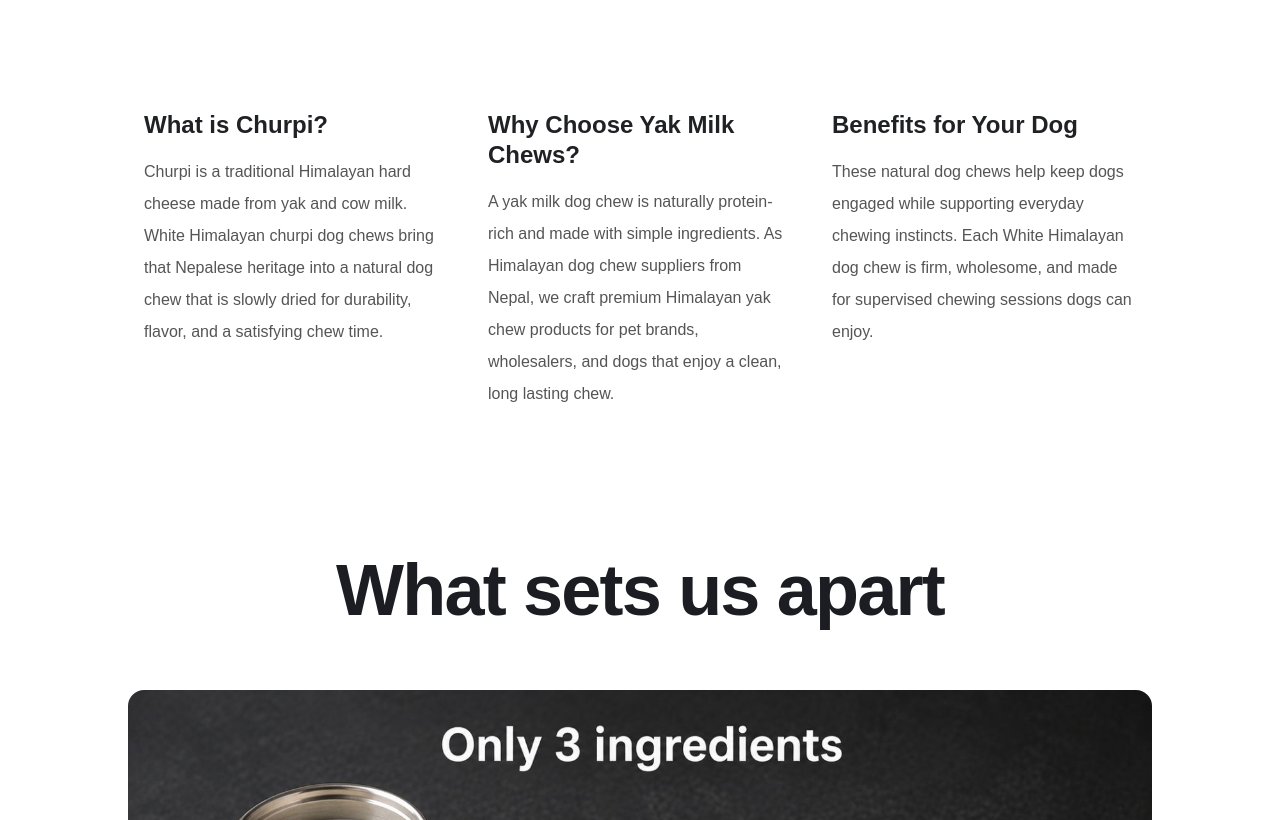
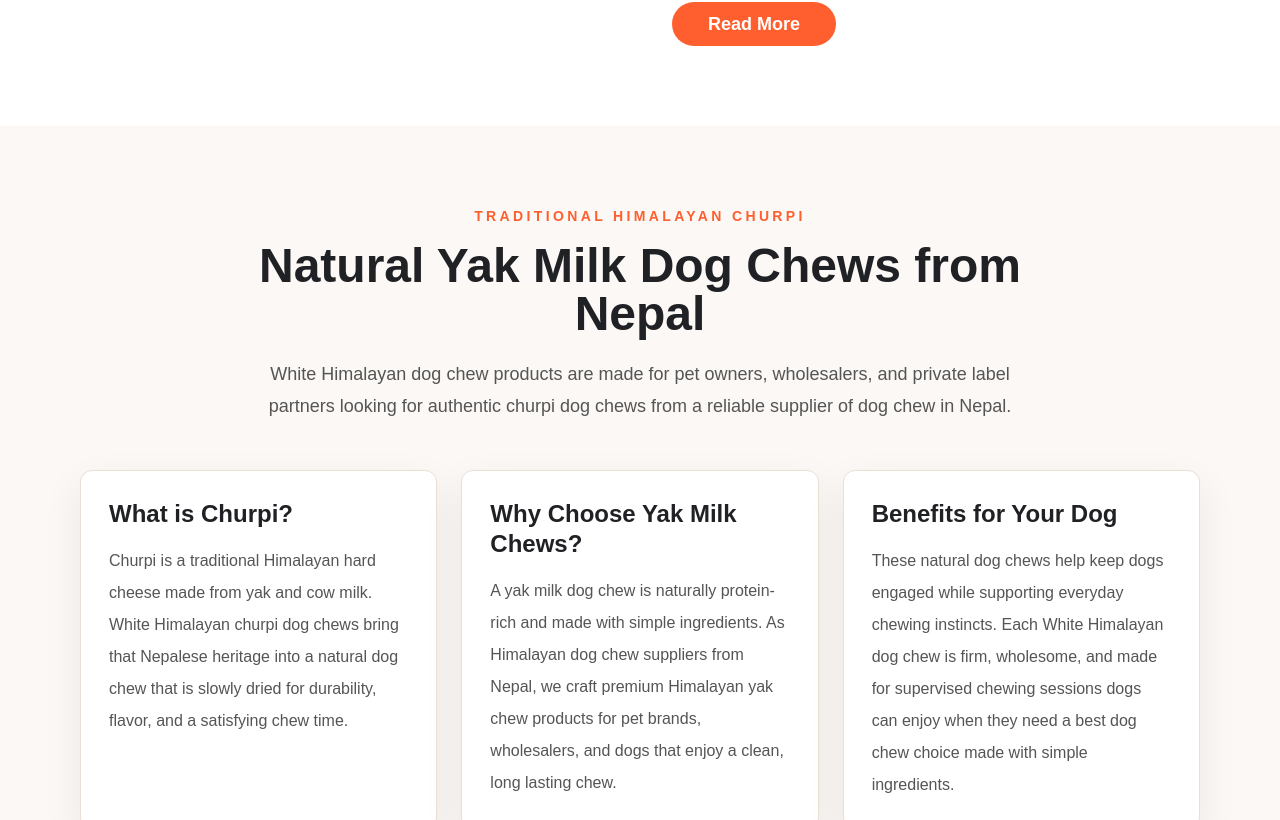
Before and after one commit to niraz20212/whitehimalyandogchew, a Next.js app: page / in a window 1280 px wide. Shown: the part 1480-2300 px from the top of the page. Built offline with nearby package versions, Linux system fonts and the light colour scheme.

Commit message:
new design`

```diff
--- a/app/about/page.tsx
+++ b/app/about/page.tsx
@@ -4,7 +4,7 @@
 export const metadata: Metadata = {
   title: "About White Himalayan Churpi",
   description:
-    "Learn how White Himalayan Dog Chew makes natural churpi and yak milk dog chews in Nepal with traditional methods.",
+    "Learn why White Himalayan Dog Chew is a trusted chew supplier in Nepal for natural churpi and yak milk dog chews.",
 };
 
 const stats = [
@@ -32,11 +32,11 @@
               </p>
 
               <p className="text-2xl leading-9">
-                With our own production centers and modern processing facility in Jhapa, Nepal, we proudly bring authentic, manufacturer-direct Himalayan dog chews to the global market. Every step of production is carefully controlled from sourcing fresh, high-quality yak and cow milk from local dairy communities to shaping each chew using time-honored techniques combined with strict hygiene standards.
+                With our own production centers and modern processing facility in Jhapa, Nepal, we proudly bring authentic, manufacturer-direct Himalayan dog chews to the global market. Every step of production is carefully controlled from sourcing fresh, high-quality yak and cow milk from local dairy communities to shaping each chew using time-honored techniques combined with strict hygiene standards, helping us serve as a best chew supplier in Nepal for quality-focused buyers.
               </p>
 
               <p className="text-2xl leading-9">
-                Each chew represents the rich culture of the Himalayas, the dedication of local farmers and dairy communities, and our commitment to sustainable craftsmanship. As Himalayan dog chew suppliers from Nepal, we continue to share Nepal's finest natural dog chew with pet owners, wholesalers, and private label partners worldwide.
+                Each chew represents the rich culture of the Himalayas, the dedication of local farmers and dairy communities, and our commitment to sustainable craftsmanship. As Himalayan dog chew suppliers from Nepal, we continue to share Nepal's finest natural dog chew with pet owners, wholesalers, and private label partners worldwide as one of the top suppliers of dog chew.
               </p>
 
             </div>
--- a/app/layout.tsx
+++ b/app/layout.tsx
@@ -14,7 +14,7 @@
     template: `%s | ${site.name}`,
   },
   description:
-    "Shop White Himalayan dog chew products from Nepal: premium Himalayan yak chew and churpi dog chews for natural, long lasting chewing.",
+    "Shop White Himalayan dog chew from Nepal: churpi, premium Himalayan yak chew, and natural long lasting dog chews from a trusted supplier.",
 
   keywords: [
     "White Himalayan",
@@ -26,6 +26,11 @@
     "himalayan yak chew",
     "Himalayan dog chew suppliers from Nepal",
     "premium Himalayan yak chew from Nepal",
+    "best chew supplier",
+    "best chew supplier in Nepal",
+    "best dog chew",
+    "top supplier of dog chew",
+    "supplier of dog chew",
     "natural dog chew",
     "long lasting dog chew",
   ],
@@ -35,7 +40,7 @@
   openGraph: {
     title: "White Himalayan Churpi Yak Milk Dog Chew",
     description:
-      "Shop White Himalayan churpi dog chews from Nepal, made as natural yak milk dog chew treats for long lasting chewing.",
+      "Shop White Himalayan churpi dog chews from Nepal from a trusted dog chew supplier of premium yak milk chews.",
     url: site.url,
     siteName: site.name,
     images: [
@@ -52,7 +57,7 @@
     card: "summary_large_image",
     title: "White Himalayan Churpi Yak Milk Dog Chew",
     description:
-      "Discover White Himalayan dog chew products: churpi and premium Himalayan yak chew from Nepal.",
+      "Discover White Himalayan dog chew products from Nepal: churpi, premium yak chew, and natural dog chews.",
     images: ["/hero-image.jpg"],
   },
   icons : {
--- a/app/page.tsx
+++ b/app/page.tsx
@@ -26,7 +26,7 @@
 export const metadata: Metadata = {
   title: "White Himalayan Churpi Yak Milk Dog Chew",
   description:
-    "Discover White Himalayan churpi, a premium Himalayan yak chew from Nepal for natural, long lasting dog chewing.",
+    "Discover White Himalayan churpi, a premium Himalayan yak chew from Nepal from a trusted dog chew supplier.",
 };
 
 const apart = [
@@ -89,7 +89,7 @@
                 White Himalayan Dog Chew - Premium Himalayan Yak Chew from Nepal
               </h1>
               <p className="mt-7 max-w-[430px] text-[22px] leading-9 text-[#2f2f2f]">
-                Crafted in the heart of the Himalayas, White Himalayan Dog Chews are made from yak and cow milk using generations of expertise, creating a 100% natural, protein-rich, and long-lasting chew trusted by pet owners and loved by dogs worldwide.
+                Crafted in the heart of the Himalayas, White Himalayan Dog Chews are made from yak and cow milk using generations of expertise, creating a 100% natural, protein-rich, and long-lasting chew trusted by pet owners, wholesalers, and partners looking for one of the top suppliers of dog chew from Nepal.
               </p>
             </div>
           </MotionReveal>
@@ -156,7 +156,9 @@
               carefully crafted and slowly dried to ensure long-lasting enjoyment.
               Rooted in Himalayan heritage, our product reflects authenticity,
               purity, and craftsmanship in every piece. Loved by dogs worldwide, it
-              is a healthy and satisfying natural treat.
+              is a healthy and satisfying natural treat. We aim to be the best chew
+              supplier in Nepal for brands seeking premium quality and authentic
+              Himalayan sourcing.
             </p>
             <Button asChild className="mt-8 rounded-full px-9 text-lg">
               <Link href="/about">Read More</Link>
@@ -165,25 +167,41 @@
         </div>
       </section>
 
-      <section className="container max-w-5xl py-16">
-        <div className="grid gap-10 lg:grid-cols-3">
-          <div>
+      <section className="bg-[#fbf8f5] py-16 sm:py-20">
+        <div className="container max-w-6xl">
+          <div className="mx-auto max-w-3xl text-center">
+            <p className="text-sm font-black uppercase tracking-[0.24em] text-primary">
+              Traditional Himalayan Churpi
+            </p>
+            <h2 className="mt-4 text-4xl font-black leading-tight text-[#202124] sm:text-5xl">
+              Natural Yak Milk Dog Chews from Nepal
+            </h2>
+            <p className="mt-5 text-lg leading-8 text-[#555]">
+              White Himalayan dog chew products are made for pet owners, wholesalers, and private label partners looking for authentic churpi dog chews from a reliable supplier of dog chew in Nepal.
+            </p>
+          </div>
+
+          <div className="mt-12 grid gap-6 md:grid-cols-3">
+            <article className="rounded-xl border border-[#eadfd3] bg-white p-7 shadow-[0_14px_40px_rgba(40,33,25,0.07)]">
               <h2 className="text-2xl font-black leading-tight text-[#202124]">What is Churpi?</h2>
               <p className="mt-4 text-base leading-8 text-[#555]">
                 Churpi is a traditional Himalayan hard cheese made from yak and cow milk. White Himalayan churpi dog chews bring that Nepalese heritage into a natural dog chew that is slowly dried for durability, flavor, and a satisfying chew time.
               </p>
-          </div>
-          <div>
+            </article>
+
+            <article className="rounded-xl border border-[#eadfd3] bg-white p-7 shadow-[0_14px_40px_rgba(40,33,25,0.07)]">
               <h2 className="text-2xl font-black leading-tight text-[#202124]">Why Choose Yak Milk Chews?</h2>
               <p className="mt-4 text-base leading-8 text-[#555]">
                 A yak milk dog chew is naturally protein-rich and made with simple ingredients. As Himalayan dog chew suppliers from Nepal, we craft premium Himalayan yak chew products for pet brands, wholesalers, and dogs that enjoy a clean, long lasting chew.
               </p>
-          </div>
-          <div>
+            </article>
+
+            <article className="rounded-xl border border-[#eadfd3] bg-white p-7 shadow-[0_14px_40px_rgba(40,33,25,0.07)]">
               <h2 className="text-2xl font-black leading-tight text-[#202124]">Benefits for Your Dog</h2>
               <p className="mt-4 text-base leading-8 text-[#555]">
-              These natural dog chews help keep dogs engaged while supporting everyday chewing instincts. Each White Himalayan dog chew is firm, wholesome, and made for supervised chewing sessions dogs can enjoy.
+                These natural dog chews help keep dogs engaged while supporting everyday chewing instincts. Each White Himalayan dog chew is firm, wholesome, and made for supervised chewing sessions dogs can enjoy when they need a best dog chew choice made with simple ingredients.
               </p>
+            </article>
           </div>
         </div>
       </section>
--- a/app/products/page.tsx
+++ b/app/products/page.tsx
@@ -4,7 +4,7 @@
 export const metadata: Metadata = {
     title: "Churpi Dog Chews",
     description:
-        "Shop White Himalayan dog chew products, including premium Himalayan yak chew from Nepal and natural churpi dog chews.",
+        "Shop White Himalayan dog chew products from a Nepal supplier, including premium Himalayan yak chew, natural churpi, and best dog chew options.",
 };
 
 export default function ProductsPage() {
@@ -17,7 +17,7 @@
             </div>
 
             <p className="mt-2 text-center text-sm text-muted-foreground">
-                Himalayan yak chew churpi and cheese puff from Nepal
+                Himalayan yak chew churpi and cheese puff from one of the top suppliers of dog chew in Nepal
             </p>
 
             <div className="mt-7">
```
Lines whose indentation alone changed are shown as unchanged.
